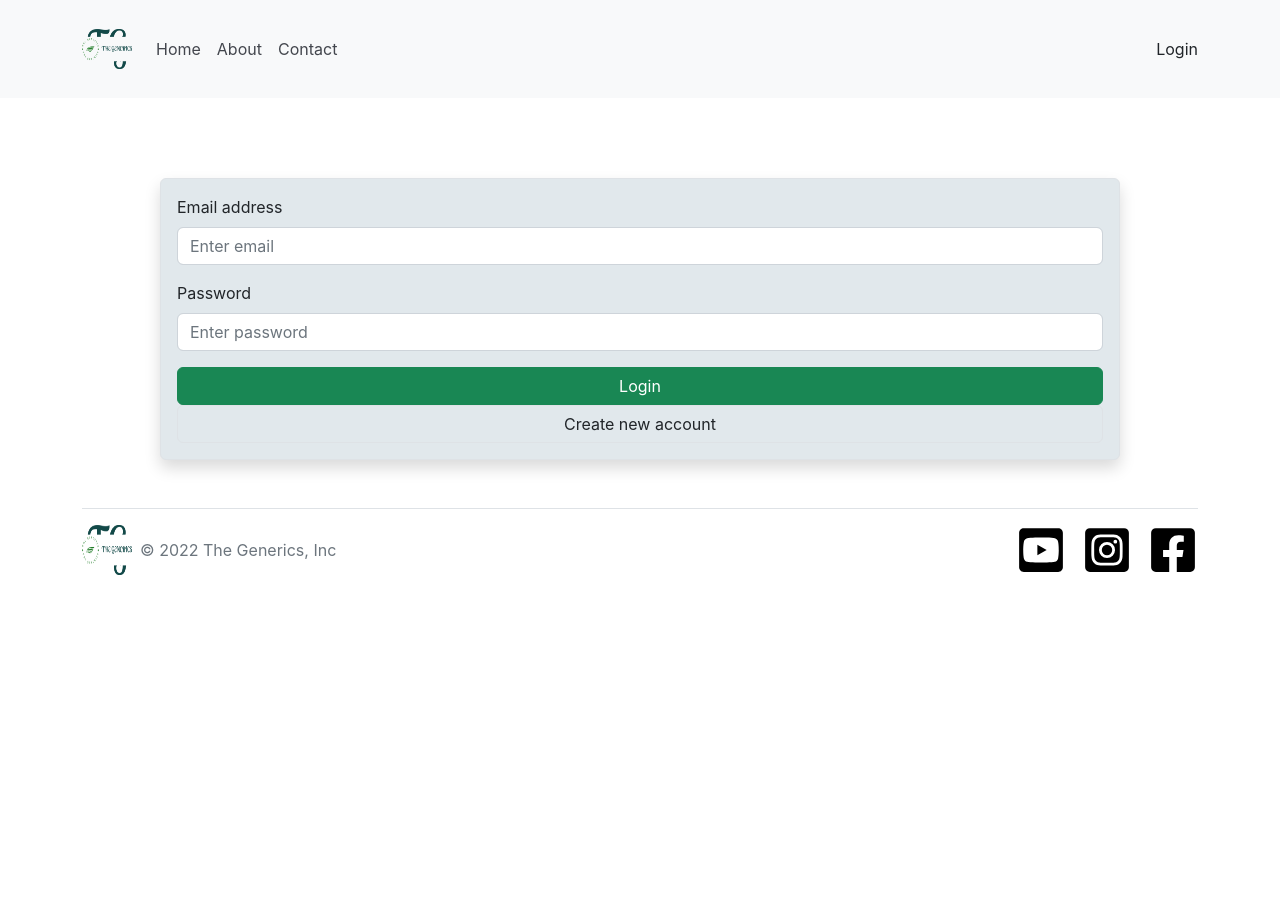
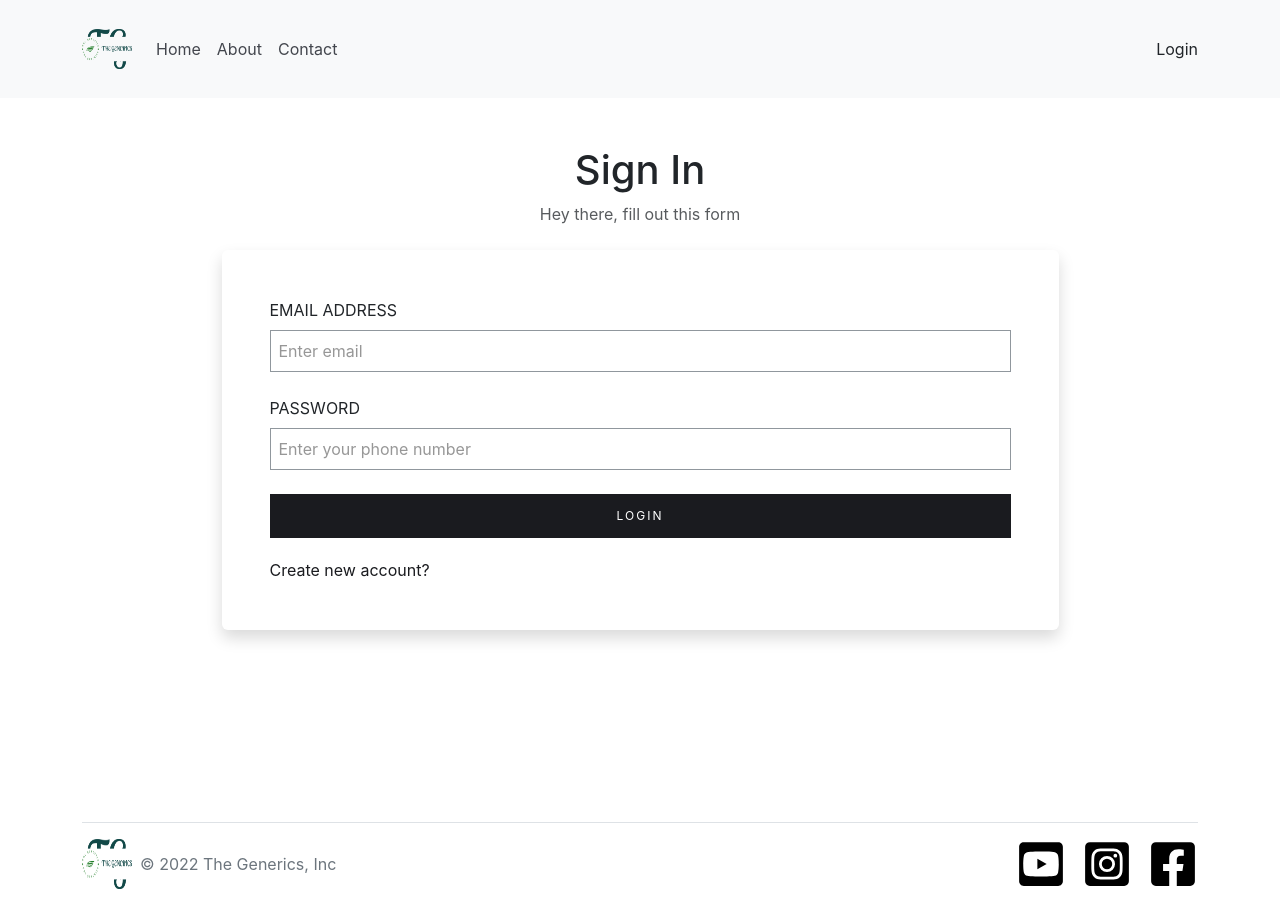
Before and after one commit to Hyper-terminal/eCommerce, a React (Create React App) app: page /auth in a window 1280 px wide. Before the commit the page ends 800 px from the top, so only its background shows below. Built offline with nearby package versions, Linux system fonts and the light colour scheme; no server answers.

Commit message:
semi-final version

```diff
--- a/src/components/AuthForm/AuthForm.js
+++ b/src/components/AuthForm/AuthForm.js
@@ -1,19 +1,18 @@
-import React, {useContext, useState} from "react";
-import {Button, Form} from "react-bootstrap";
+import React, { useContext, useState } from "react";
+import { Button, Container } from "react-bootstrap";
 import classes from "./AuthForm.module.css";
-import UICard from "../UI/Card/UICard";
 import AuthContext from "../../store/auth-context";
-import {useHistory} from "react-router-dom";
+import { useHistory } from "react-router-dom";
 
-const api_key = "AIzaSyAKMDAlGoaseXsGR4vQVTOTn-R2DU4qz6o";
+const api_key = process.env.REACT_APP_FIREBASE_API;
 
 const AuthForm = () => {
     const authCtx = useContext(AuthContext);
     const history = useHistory();
 
     const [isLoading, setIsLoading] = useState(false);
+    const [isLogin, setIsLogin] = useState(true);
 
-    const [isLogin, setIsLogin] = useState(true);
     const [form, setForm] = useState({
         email: "",
         password: "",
@@ -76,54 +75,72 @@ const AuthForm = () => {
     };
 
     return (
-        <UICard className={classes.container}>
-            <Form onSubmit={submitHandler}>
-                <Form.Group className="mb-3">
-                    <Form.Label>Email address</Form.Label>
-                    <Form.Control
-                        name="email"
+        <section className={classes.container}>
+            <Container className="text-center mt-5 mb-4">
+                <h1>{isLogin ? "Sign In" : "Sign Up"}</h1>
+                <div className="opacity-75">Hey there, fill out this form</div>
+            </Container>
+            <Container>
+                <div>
+                    <form
+                        onSubmit={submitHandler}
+                        className="d-flex shadow p-5 rounded w-75 me-auto ms-auto flex-column text-md-left"
+                    >
+                        <div className="d-flex  flex-column">
+                            <div className="w-100">
+                                <label className="d-block text-uppercase">
+                                    Email address
+                                </label>
+                                <input
                                     value={form.email}
                                     type="email"
+                                    className="text-md-left mb-4 mt-2 p-2 border border-secondary  opacity-75 w-100 d-block"
                                     placeholder="Enter email"
                                     onChange={inputHandler}
                                 />
-                </Form.Group>
+                            </div>
+                            <div className="w-md-100">
+                                <label className="d-block text-uppercase">
+                                    Password
+                                </label>
+                                <input
+                                    onChange={inputHandler}
+                                    value={form.password}
+                                    type="password"
+                                    className="text-md-left mb-4 p-2 mt-2 border border-secondary  opacity-75 w-100 d-block"
+                                    placeholder="Enter your phone number"
+                                />
+                            </div>
 
-                <Form.Group className="mb-3">
-                    <Form.Label>Password</Form.Label>
-                    <Form.Control
-                        name="password"
-                        value={form.password}
-                        onChange={inputHandler}
-                        type="password"
-                        placeholder="Enter password"
-                    />
-                </Form.Group>
-                {isLoading && <p className="m-auto text-info">Loading...</p>}
+                            {isLoading && (
+                                <div className="text-center text-primary">
+                                    Please wait ! Loading...
+                                </div>
+                            )}
 
                             {!isLoading && (
-                    <>
-                        <Button
-                            className="w-100"
-                            variant="success"
+                                <div>
+                                    <button
+                                        className={classes.submitButton}
                                         type="submit"
                                     >
                                         {isLogin ? "Login" : "Signup"}
-                        </Button>
-
-                        <Button
-                            variant="outline-dark"
-                            className="w-100 border"
+                                    </button>
+                                    <div
+                                        className={classes.toggler}
                                         onClick={switchAuthModeHandler}
                                     >
                                         {isLogin
-                                ? "Create new account"
-                                : "Login with existing account"}
-                        </Button>
-                    </>
+                                            ? "Create new account?"
+                                            : "Have an accounr? Login"}
+                                    </div>
+                                </div>
                             )}
-            </Form>
-        </UICard>
+                        </div>
+                    </form>
+                </div>
+            </Container>
+        </section>
     );
 };
 
--- a/src/components/AuthForm/AuthForm.module.css
+++ b/src/components/AuthForm/AuthForm.module.css
@@ -1,5 +1,35 @@
 .container {
-    margin: auto;
-    margin-top: 10vh;
-    width: 45%;
+    margin-bottom: 12rem;
 }
+
+.submitButton {
+    padding: 12px 25px;
+    border: none;
+    width: 100%;
+    border-radius: 0px;
+    background-color: #1a1b1f;
+    transition: background-color 400ms ease, opacity 400ms ease,
+        color 400ms ease;
+    color: #fff;
+    font-size: 12px;
+    line-height: 20px;
+    letter-spacing: 2px;
+    text-decoration: none;
+    text-transform: uppercase;
+}
+
+.submitButton:hover {
+    background-color: #32343a;
+}
+
+.toggler {
+    cursor: pointer;
+    display: inline-block;
+    margin-top: 20px;
+    color: #1a1b1f;
+    transition: all 0.3s ease-in-out;
+}
+
+.toggler:hover {
+    opacity: 0.8;
+}
--- a/src/components/ContactForm/ContactForm.js
+++ b/src/components/ContactForm/ContactForm.js
@@ -1,8 +1,10 @@
-import React, { useRef } from "react";
+import React, { useState, useRef } from "react";
 import { Container } from "react-bootstrap";
 import classes from "./ContactForm.module.css";
 
 function ContactForm() {
+    const [isSubmitted, setIsSubmitted] = useState(false);
+
     const nameRef = useRef("");
     const emailRef = useRef("");
     const phoneRef = useRef("");
@@ -28,6 +30,7 @@ function ContactForm() {
                 },
             }
         );
+        setIsSubmitted(true);
 
         // clear fields
         nameRef.current.value = "";
@@ -67,7 +70,7 @@ function ContactForm() {
                                     ref={emailRef}
                                     type="email"
                                     className="text-md-left mb-4 p-2 border border-secondary rounded opacity-75 w-100 d-block"
-                                    placeholder="Enter your name"
+                                    placeholder="Enter your email"
                                 />
                             </div>{" "}
                             <div className="md-w-100">
@@ -81,8 +84,20 @@ function ContactForm() {
                                     placeholder="Enter your phone number"
                                 />
                             </div>
+                            <button
+                                className={classes.submitButton}
+                                type="submit"
+                            >
+                                SUBMIT
+                            </button>
                         </div>
                     </form>
+
+                    {isSubmitted && (
+                        <div className="text-center mt-5">
+                            Thank you! Your submission has been received!
+                        </div>
+                    )}
                 </div>
             </Container>
         </section>
--- a/src/components/ContactForm/ContactForm.module.css
+++ b/src/components/ContactForm/ContactForm.module.css
@@ -1,3 +1,23 @@
 .container {
-  margin-bottom: 12rem;
+    margin-bottom: 12rem;
 }
+
+
+.submitButton {
+    padding: 12px 25px;
+    border: none;
+    border-radius: 0px;
+    background-color: #1a1b1f;
+    transition: background-color 400ms ease, opacity 400ms ease,
+        color 400ms ease;
+    color: #fff;
+    font-size: 12px;
+    line-height: 20px;
+    letter-spacing: 2px;
+    text-decoration: none;
+    text-transform: uppercase;
+}
+
+.submitButton:hover {
+    background-color: #32343a;
+}
--- a/src/components/Products/SingleProduct.js
+++ b/src/components/Products/SingleProduct.js
@@ -6,7 +6,7 @@ const SingleProduct = (props) => {
     return (
         <div className={`${classes.container} relative w-100 mr-4 ml-4 mb-4`}>
             <Link
-                to="/home"
+                to={`/store/${props.id}`}
                 className={classes.link}
                 style={{
                     backgroundImage: `url(${props.imageUrl})`,
--- a/src/pages/About/About.js
+++ b/src/pages/About/About.js
@@ -1,14 +1,20 @@
 import React from "react";
+import classes from "./About.module.css";
 
 const About = () => {
     return (
-        <div>
-            <h1>About page</h1>
-            Lorem ipsum dolor sit, amet consectetur adipisicing elit. Aliquid,
-            adipisci cumque recusandae suscipit harum et eveniet id ullam
-            voluptatibus ex laboriosam beatae quia blanditiis corrupti quibusdam
-            molestiae? Maiores, porro animi.
-        </div>
+        <>
+            <section className={classes.home}>
+                <div className={classes.container}>
+                    <div className={classes.aboutHeading}>
+                        About Us <br />
+                    </div>
+                    <div className={classes.aboutPara}>
+                        Lorem ipsum dolor sit amet, consectetur adipiscing elit
+                    </div>
+                </div>
+            </section>
+        </>
     );
 };
 
--- /dev/null
+++ b/src/pages/About/About.module.css
@@ -0,0 +1,36 @@
+.home {
+    margin: 0 30px;
+}
+
+.container {
+    display: flex;
+    height: 38rem;
+    align-items: center;
+    background-color: white;
+    background-image: url("../../assets/background.svg");
+    background-size: cover;
+    color: white;
+    width: auto;
+    flex-direction: column;
+    justify-content: center;
+}
+.aboutHeading {
+    font-size: 65px;
+    line-height: 80px;
+    display: block;
+    text-align: center;
+    margin-bottom: 12px;
+}
+
+.aboutPara {
+    display: block;
+    text-align: center;
+    opacity: 0.6;
+}
+
+@media screen and (max-width: 991px) {
+    .aboutHeading {
+        font-size: 56px;
+        line-height: 70px;
+    }
+}
--- a/src/pages/Home/Home.js
+++ b/src/pages/Home/Home.js
@@ -1,15 +1,19 @@
-import React from "react";
+import React, { useContext } from "react";
 import classes from "./Home.module.css";
 import { NavLink } from "react-router-dom";
 import { Col, Row, Container } from "react-bootstrap";
 import FeaturedProducts from "./FeaturedProducts";
+import AuthContext from "../../store/auth-context";
 
 const Home = () => {
+    const authCtx = useContext(AuthContext);
+    const redirectUrl = authCtx.isLoggedIn ? "/store" : "/auth";
+
     return (
         <>
             <section className={classes.home}>
                 <div className={classes.container}>
-                    <NavLink className={classes.homeButton} to="/store">
+                    <NavLink className={classes.homeButton} to={redirectUrl}>
                         EXPLORE
                     </NavLink>
                 </div>
```
Also changed, not shown: src/components/Layout/Header/Header.js (+11 -5 lines). Lines whose indentation alone changed are shown as unchanged.
